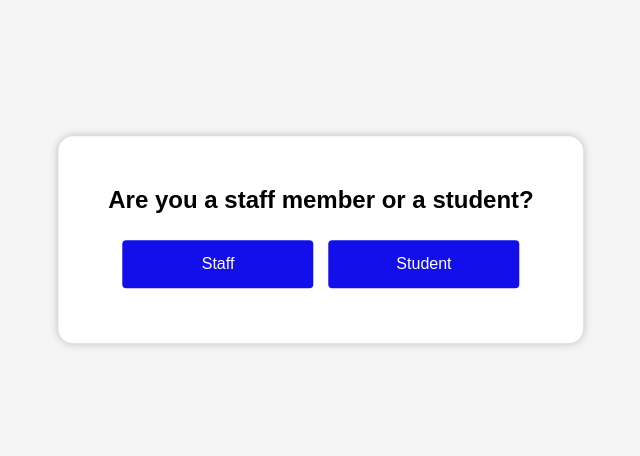
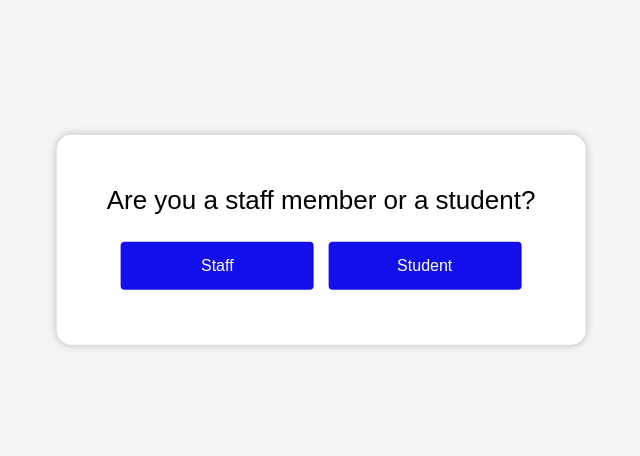
Before and after one commit to Ronak0009/college-management, a Django app: page /register/ in a window 1280 px wide. Shown: the top 456 px of the page, without its empty margins (319-959 px from the left). Run offline with Django 3.2, Linux system fonts and the light colour scheme.

Commit message:
changed font size

```diff
--- a/static/css/register_option.css
+++ b/static/css/register_option.css
@@ -12,8 +12,9 @@
     font-family: Arial, Helvetica, sans-serif;
 }
 
-#register h2 {
+#register p {
     margin-bottom: 5%;
+    font-size: 26px;
 }
 #register input[type=button]{
     border-radius: 4px;
--- a/templates/common/register.html
+++ b/templates/common/register.html
@@ -7,9 +7,9 @@
 </head>
 
 <div id="register">
-<h2>
+<p>
     Are you a staff member or a student?
-</h2>
+</p>
 <input type="button" value="Staff"/>
 <input type="button" value="Student"/>
 </div>
```
